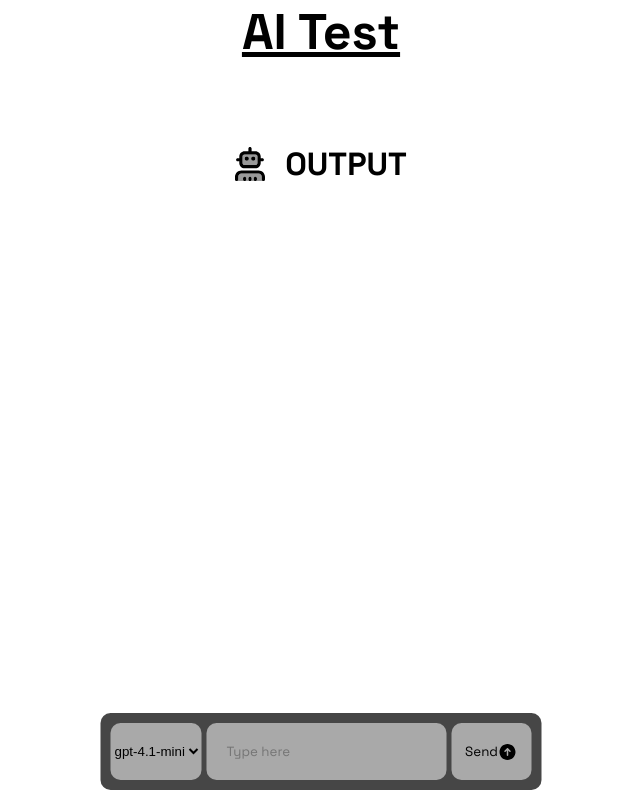
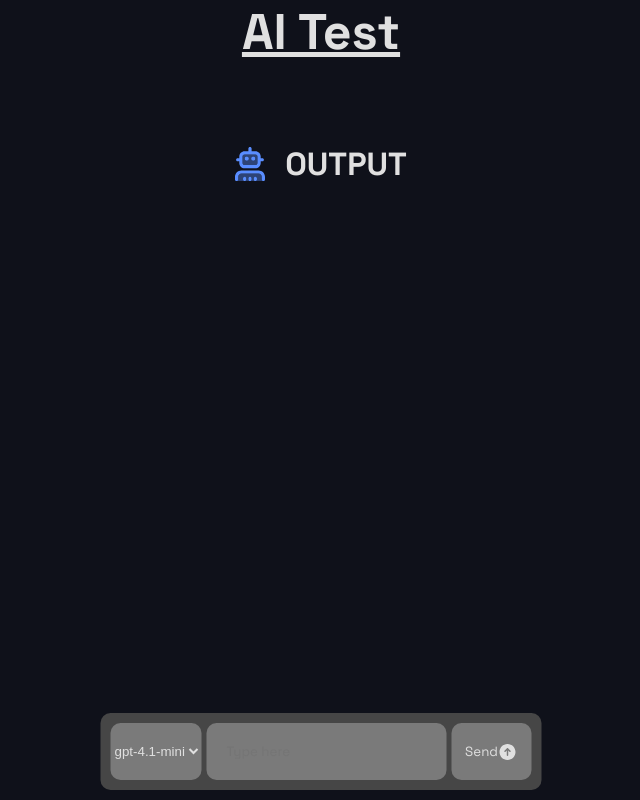
Before and after one commit to astrogames06/FlaskOpenAiTest, a Flask app: page / in a window 1280 px wide. Shown: the whole page, without its empty margins (319-959 px from the left). Run offline with Flask 3, Linux system fonts and the light colour scheme.

Commit message:
changed colors

```diff
--- /dev/null
+++ b/static/palette.css
@@ -0,0 +1,8 @@
+:root {
+  --ai-bg: #0F111A;       /* Dark background */
+  --ai-primary: #5C8DFF;  /* Neon blue */
+  --ai-accent: #00FFC2;   /* Mint/cyan accent */
+  --ai-secondary: #FF6EC7;/* Pink accent */
+  --ai-text: #E0E0E0;     /* Light gray text */
+  --ai-muted: #7A7A7A;    /* Muted gray */
+}
--- a/static/style.css
+++ b/static/style.css
@@ -1,8 +1,15 @@
 @import url('https://fonts.googleapis.com/css2?family=Space+Grotesk:wght@300..700&display=swap');
+@import url('palette.css');
 
 *
 {
     margin: 0;
+}
+
+body
+{
+    background-color: var(--ai-bg);
+    color: var(--ai-text);
 }
 
 .title
@@ -26,6 +33,7 @@
     bottom: 0;
     margin-bottom: 10px;
     background-color: rgb(70, 70, 70);
+    color: var(--ai-text);
     left: 50%;
     transform: translateX(-50%);
 }
@@ -33,7 +41,8 @@
 #txt
 {
     font-family: "Space Grotesk", sans-serif;
-    background-color: darkgray;
+    background-color: var(--ai-muted);
+    color: var(--ai-text);
     border: none;
     padding: 20px;
     border-radius: 10px;
@@ -53,13 +62,15 @@
     display: flex;
     align-items: center;
     justify-content: center;
-    background-color: darkgray;
+    background-color: var(--ai-muted);
+    color: var(--ai-text);
     border: none;
     border-radius: 10px;
 }
 
 .send-btn img
 {
+    filter: brightness(0) saturate(100%) invert(100%) sepia(6%) saturate(325%) hue-rotate(263deg) brightness(116%) contrast(76%);
     width: 20px;
     align-items: center;
 }
@@ -79,6 +90,7 @@
 
 .output-section img
 {
+    filter: brightness(0) saturate(100%) invert(46%) sepia(73%) saturate(2284%) hue-rotate(206deg) brightness(107%) contrast(102%);
     margin-right: 20px;
     width: 30px;
 }
@@ -86,7 +98,8 @@
 #models
 {
     margin-right: 5px;
-    background-color: darkgray;
+    background-color: var(--ai-muted);
+    color: var(--ai-text);
     outline: none;
     border: none;
     border-radius: 10px;
```
Also changed, not shown: 1 other file.
